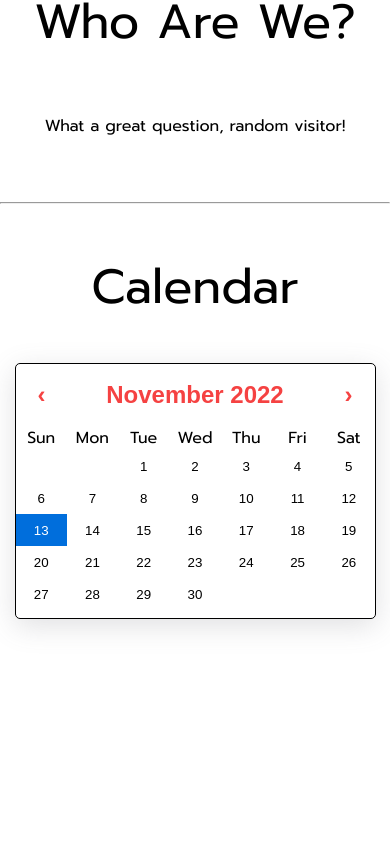
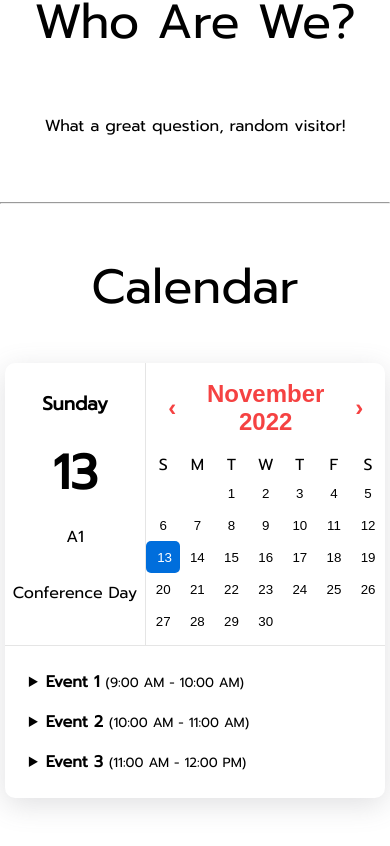
Before and after one commit to stuysu/junior-22_23, a Next.js app: page / in a window 390 px wide. Shown: the part 981-1827 px from the top of the page. Before the commit the page ends 1648 px from the top, so only its background shows below. Built offline with nearby package versions, Linux system fonts and the light colour scheme.

Commit message:
Implement responsive calendar widget

```diff
--- a/components/calendar/CalendarWidget.js
+++ b/components/calendar/CalendarWidget.js
@@ -1,4 +1,6 @@
 import Calendar from 'react-calendar';
+import DayOverview from './DayOverview';
+import EventItem from './EventItem';
 import styles from '../../styles/components/CalendarWidget.module.css';
 import { useState } from 'react';
 
@@ -7,13 +9,25 @@ export default function CompactCalendar() {
 
   return (
     <div className={styles.calendarContainer}>
+      <DayOverview
+        className={styles.dayOverview}
+        date={activeDate}
+        abDay="A1"
+        scheduleDay={'Conference Day'}
+      />
+
       <Calendar
+        className={styles.calendar}
         // Create a US month-view calendar
         calendarType="US"
         view="month"
         // Prevent user from navigating years
         prev2Label={null}
         next2Label={null}
+        // Abbreviate days of the week to 1 letter
+        formatShortWeekday={(locale, date) =>
+          date.toLocaleDateString(locale, { weekday: 'short' }).charAt(0)
+        }
         // Don't show days from other months
         showNeighboringMonth={false}
         // Change the active date when the user clicks on a date
@@ -26,6 +40,27 @@ export default function CompactCalendar() {
         }}
         value={activeDate}
       />
+
+      <div className={styles.eventsList}>
+        <EventItem
+          name="Event 1"
+          description="Description 1"
+          startTime="9:00 AM"
+          endTime="10:00 AM"
+        />
+        <EventItem
+          name="Event 2"
+          description="Description 2"
+          startTime="10:00 AM"
+          endTime="11:00 AM"
+        />
+        <EventItem
+          name="Event 3"
+          description="Description 3"
+          startTime="11:00 AM"
+          endTime="12:00 PM"
+        />
+      </div>
     </div>
   );
 }
--- /dev/null
+++ b/components/calendar/DayOverview.js
@@ -0,0 +1,15 @@
+import styles from '../../styles/components/DayOverview.module.css';
+
+export default function DayOverview({ date, abDay, scheduleDay }) {
+  const dayOfWeek = date.toLocaleString('en-US', { weekday: 'long' });
+  const day = date.getDate();
+
+  return (
+    <div className={styles.dayOverview}>
+      <h3>{dayOfWeek}</h3>
+      <h1 className={styles.day}>{day}</h1>
+      <p>{abDay}</p>
+      <p>{scheduleDay}</p>
+    </div>
+  );
+}
--- /dev/null
+++ b/components/calendar/EventItem.js
@@ -0,0 +1,15 @@
+export default function EventItem({ name, description, startTime, endTime }) {
+  return (
+    <div style={{ margin: '1rem ' }}>
+      <details>
+        <summary>
+          <b>{name}</b>{' '}
+          <small>
+            ({startTime} - {endTime})
+          </small>
+        </summary>
+        <p>{description}</p>
+      </details>
+    </div>
+  );
+}
--- a/styles/components/CalendarWidget.module.css
+++ b/styles/components/CalendarWidget.module.css
@@ -1,5 +1,26 @@
 .calendarContainer {
-  box-shadow: rgba(100, 100, 111, 0.2) 0px 7px 29px 0px;
-  border-radius: 5px;
-  border: 1px solid black;
+  display: grid;
+
+  box-shadow: rgba(100, 100, 111, 0.2) 0 7px 29px 0;
+  border-radius: 10px;
 }
+
+.dayOverview {
+  grid-column: 1;
+  grid-row: 1;
+}
+
+.calendar {
+  grid-column: 2;
+  grid-row: 1;
+
+  width: calc(12.5rem + 10vw);
+}
+
+.eventsList {
+  grid-column: 1 / 3;
+  grid-row: 2;
+
+  border-top: 1px solid rgba(0, 0, 0, 0.1);
+  padding: 0.5rem;
+}
--- /dev/null
+++ b/styles/components/DayOverview.module.css
@@ -0,0 +1,13 @@
+.dayOverview {
+  display: flex;
+  flex-direction: column;
+  align-items: center;
+
+  border-right: 1px solid rgba(0, 0, 0, 0.1);
+  padding: 0.5rem;
+}
+
+.day {
+  font-size: 3rem;
+  margin: 0;
+}
--- a/styles/globals.css
+++ b/styles/globals.css
@@ -42,17 +42,20 @@ a {
 }
 
 /* ---------- CalendarWidget ---------- */
+
+/* Responsive calendar */
 .react-calendar {
   margin-bottom: 0.5rem;
-  width: calc(20rem + 10vw);
 }
 
+/* Style top navigation element */
 .react-calendar__navigation {
   display: flex;
 
   margin: 1rem;
 }
 
+/* Style "Month Year" navigation label, make it not clickable */
 .react-calendar__navigation__label {
   margin: auto;
 
@@ -65,6 +68,7 @@ a {
   color: #f54242;
 }
 
+/* Style navigation < and > buttons */
 .react-calendar__navigation__arrow {
   margin: auto;
 
@@ -75,22 +79,27 @@ a {
   color: #f54242;
 }
 
+/* Center days of the week */
 .react-calendar__month-view__weekdays {
   text-align: center;
 }
 
+/* Remove underline from days of the week */
 .react-calendar__month-view__weekdays abbr {
   text-decoration: none;
 }
 
+/* Remove border from each button */
 .react-calendar button {
   border: 0;
 }
 
+/* Show pointer when hovering over a button */
 .react-calendar button:enabled:hover {
   cursor: pointer;
 }
 
+/* Style each day tile */
 .react-calendar__tile {
   height: 2rem;
 
@@ -99,8 +108,23 @@ a {
   color: black;
 }
 
+/* Add a red circle to today's date */
+.react-calendar__tile--now abbr {
+  background: #f54242;
+  border-radius: 100%;
+  padding: 5px;
+  color: white;
+}
+
+/* Make selected tile blue */
 .react-calendar__tile--active {
   background: #006edc;
+  border-radius: 5px;
 
   color: white;
 }
+
+/* Hide red circle if selecting today */
+.react-calendar__tile--active abbr {
+  background: none;
+}
```
